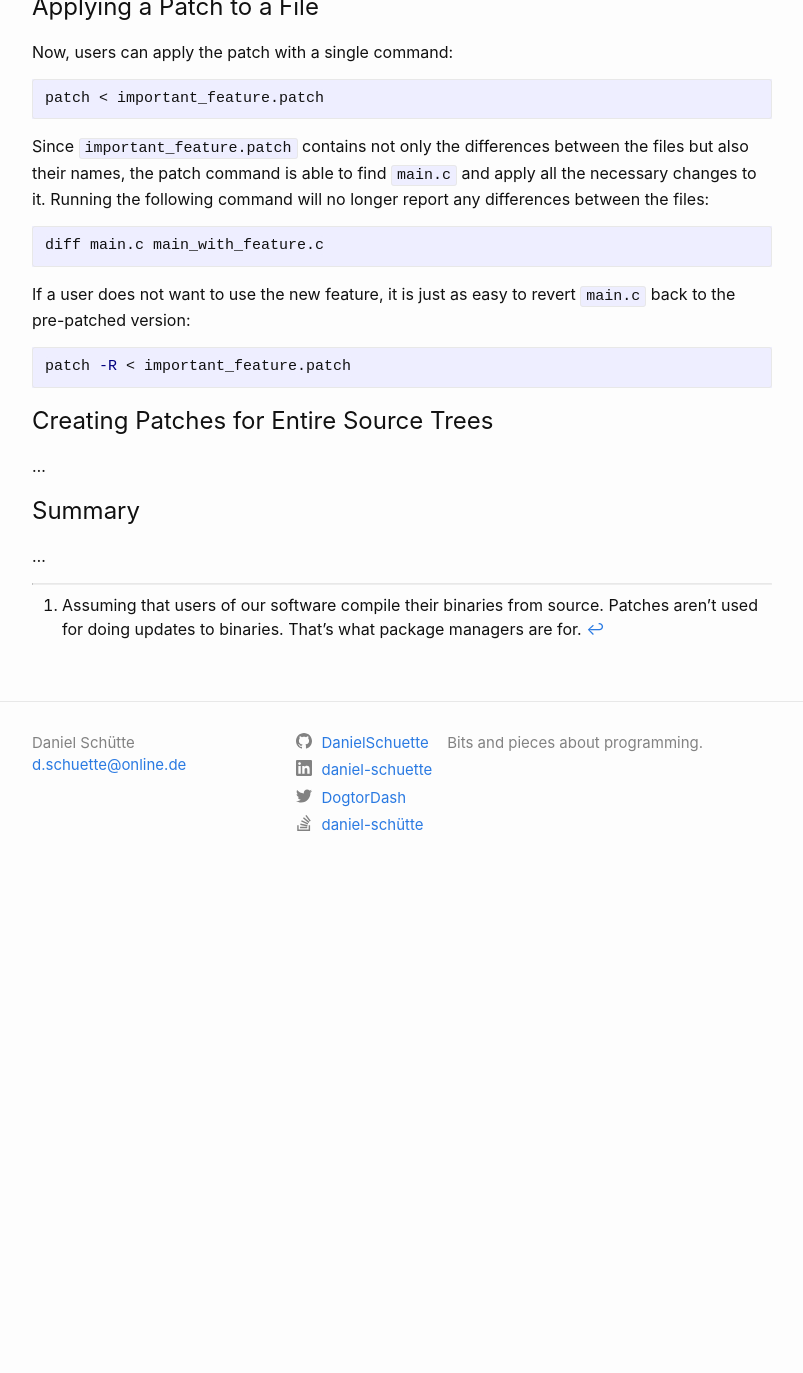
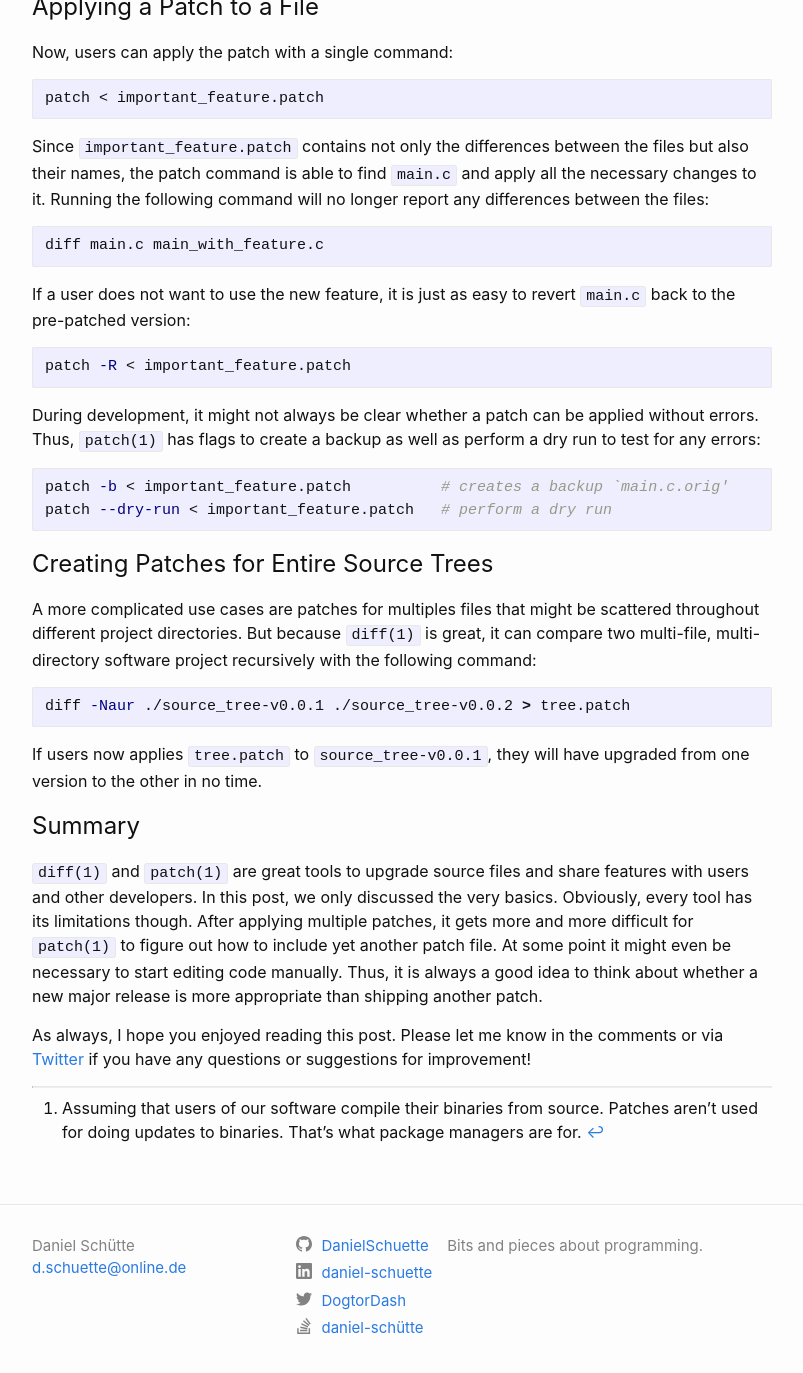
Before and after one commit to DanielSchuette/DanielSchuette.github.io, a Jekyll site: the page built from _posts/2019-09-05-diff_and_patching.md, in a window 1280 px wide and 1400 px high, scrolled down 1219 px. Shown: the top 1373 px of the window, without its empty margins (238-1041 px from the left). Built offline with Jekyll 4.4.1, drawn with Linux system fonts in a browser that asks for light colours; nearby versions of some CDN libraries; some web fonts are replaced; comment, search, counter and statistics services are not loaded; before the commit the page ends 2116 px from its top, so only the background shows below that.

Commit message:
update patching post

````diff
--- a/_posts/2019-09-05-diff_and_patching.md
+++ b/_posts/2019-09-05-diff_and_patching.md
@@ -60,11 +60,26 @@ If a user does not want to use the new feature, it is just as easy to revert `ma
 patch -R < important_feature.patch
 ```
 
+During development, it might not always be clear whether a patch can be applied without errors. Thus, `patch(1)` has flags to create a backup as well as perform a dry run to test for any errors:
+
+```bash
+patch -b < important_feature.patch          # creates a backup `main.c.orig'
+patch --dry-run < important_feature.patch   # perform a dry run
+```
+
 # Creating Patches for Entire Source Trees
-...
+A more complicated use cases are patches for multiples files that might be scattered throughout different project directories. But because `diff(1)` is great, it can compare two multi-file, multi-directory software project recursively with the following command:
+
+```bash
+diff -Naur ./source_tree-v0.0.1 ./source_tree-v0.0.2 > tree.patch
+```
+
+If users now applies `tree.patch` to `source_tree-v0.0.1`, they will have upgraded from one version to the other in no time.
 
 # Summary
-...
+`diff(1)` and `patch(1)` are great tools to upgrade source files and share features with users and other developers. In this post, we only discussed the very basics. Obviously, every tool has its limitations though. After applying multiple patches, it gets more and more difficult for `patch(1)` to figure out how to include yet another patch file. At some point it might even be necessary to start editing code manually. Thus, it is always a good idea to think about whether a new major release is more appropriate than shipping another patch.
+
+As always, I hope you enjoyed reading this post. Please let me know in the comments or via [Twitter](https://twitter.com/DogtorDash) if you have any questions or suggestions for improvement!
 
 <hr class="hr-light">
 
````
